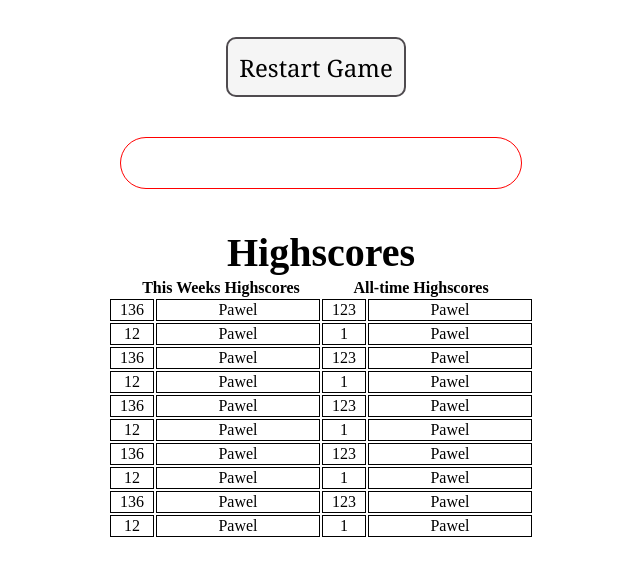
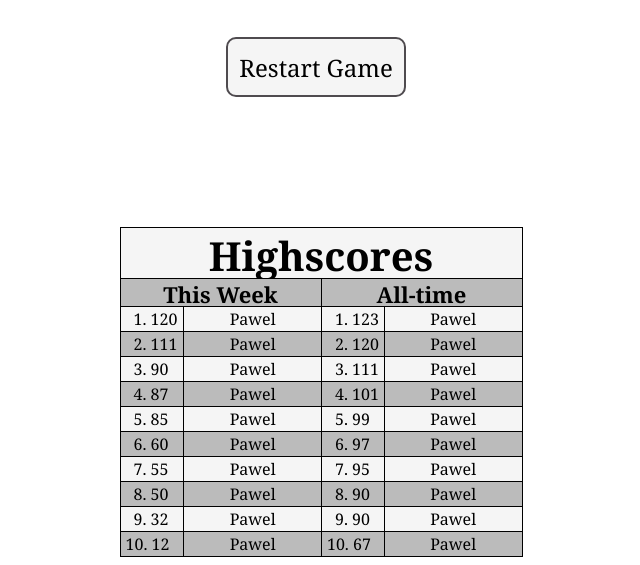
Before and after one commit to PawelKusnierek/LetterTypingGame, a PHP site: page /index.html in a window 1280 px wide. Shown: the part 541-1106 px from the top of the page, without its empty margins (269-909 px from the left). Before the commit the page ends 1078 px from the top, so only its background shows below. Run offline with PHP 8.4, Linux system fonts and the light colour scheme.

Commit message:
refining HighScores table

```diff
--- a/index.html
+++ b/index.html
@@ -42,68 +42,68 @@
 <div id="highScores">
     <h3 id="highScoreTitle">Highscores</h3>
     <div id="databseResults">
-        <h4 id="thisWeekHighScores">This Weeks Highscores</h4>
-        <h4 id="allHighScores">All-time Highscores</h4>
+        <h4 id="thisWeekHighScores">This Week</h4>
+        <h4 id="allHighScores">All-time</h4>
     </div>
     <table>
         <tr>
-            <td class="dbResult">136</td>
+            <td class="dbResult">1. 120</td>
             <td class="dbName">Pawel</td>
-            <td class="dbResult">123</td>
+            <td class="dbResultRight">1. 123</td>
+            <td class="dbName">Pawel</td>
+        </tr>
+        <tr class="whiteBackground">
+            <td class="dbResult">2. 111</td>
+            <td class="dbName">Pawel</td>
+            <td class="dbResultRight">2. 120</td>
             <td class="dbName">Pawel</td>
         </tr>
         <tr>
-            <td class="dbResult">12</td>
+            <td class="dbResult">3. 90</td>
             <td class="dbName">Pawel</td>
-            <td class="dbResult">1</td>
+            <td class="dbResultRight">3. 111</td>
+            <td class="dbName">Pawel</td>
+        </tr>
+        <tr class="whiteBackground">
+            <td class="dbResult">4. 87</td>
+            <td class="dbName">Pawel</td>
+            <td class="dbResultRight">4. 101</td>
             <td class="dbName">Pawel</td>
         </tr>
         <tr>
-            <td class="dbResult">136</td>
+            <td class="dbResult">5. 85</td>
             <td class="dbName">Pawel</td>
-            <td class="dbResult">123</td>
+            <td class="dbResultRight">5. 99</td>
+            <td class="dbName">Pawel</td>
+        </tr>
+        <tr class="whiteBackground">
+            <td class="dbResult">6. 60</td>
+            <td class="dbName">Pawel</td>
+            <td class="dbResultRight">6. 97</td>
             <td class="dbName">Pawel</td>
         </tr>
         <tr>
-            <td class="dbResult">12</td>
+            <td class="dbResult">7. 55</td>
             <td class="dbName">Pawel</td>
-            <td class="dbResult">1</td>
+            <td class="dbResultRight">7. 95</td>
+            <td class="dbName">Pawel</td>
+        </tr>
+        <tr class="whiteBackground">
+            <td class="dbResult">8. 50</td>
+            <td class="dbName">Pawel</td>
+            <td class="dbResultRight">8. 90</td>
             <td class="dbName">Pawel</td>
         </tr>
         <tr>
-            <td class="dbResult">136</td>
+            <td class="dbResult">9. 32</td>
             <td class="dbName">Pawel</td>
-            <td class="dbResult">123</td>
+            <td class="dbResultRight">9. 90</td>
             <td class="dbName">Pawel</td>
         </tr>
-        <tr>
-            <td class="dbResult">12</td>
+        <tr class="whiteBackground">
+            <td class="dbResult dbResult10">10. 12</td>
             <td class="dbName">Pawel</td>
-            <td class="dbResult">1</td>
-            <td class="dbName">Pawel</td>
-        </tr>
-        <tr>
-            <td class="dbResult">136</td>
-            <td class="dbName">Pawel</td>
-            <td class="dbResult">123</td>
-            <td class="dbName">Pawel</td>
-        </tr>
-        <tr>
-            <td class="dbResult">12</td>
-            <td class="dbName">Pawel</td>
-            <td class="dbResult">1</td>
-            <td class="dbName">Pawel</td>
-        </tr>
-        <tr>
-            <td class="dbResult">136</td>
-            <td class="dbName">Pawel</td>
-            <td class="dbResult">123</td>
-            <td class="dbName">Pawel</td>
-        </tr>
-        <tr>
-            <td class="dbResult">12</td>
-            <td class="dbName">Pawel</td>
-            <td class="dbResult">1</td>
+            <td class="dbResultRight dbResult10">10. 67</td>
             <td class="dbName">Pawel</td>
         </tr>
     </table>
--- a/script.js
+++ b/script.js
@@ -55,7 +55,7 @@ function startTimer(display) {
             onTimerEnd();
             return '';
         }
-    }, 1000);
+    }, 1);
 }
 
 function successfulKey() {
--- a/style.css
+++ b/style.css
@@ -161,7 +161,7 @@ button {
     height: 50px;
     font-size: 40px;
     text-align: center;
-    border: 1px solid red;
+    border: 0px solid red;
     background-color: white;
 }
 
@@ -185,47 +185,96 @@ h3 {
 }
 
 #highScoreTitle {
-    width: 400px;
+    width: 401px;
     height: 50px;
     font-size: 40px;
     text-align: center;
+    border: 1px solid black;
+    border-bottom-style: hidden;
+    font-family: Georgia, serif;
+    background-color: var(--background-color);
+
 }
 
 #databseResults {
     display: flex;
     flex: 1;
     flex-wrap: wrap;
+
 }
 
 h4 {
     display: inline;
     margin: 0;
     text-align: center;
+    background-color: rgb(187, 187, 187);
+
 }
 
 #thisWeekHighScores {
     width: 200px;
+    border: 1px solid black;
+    border-right-style: hidden;
+    height: 27px;
+    font-size: 22px;
+    font-family: Georgia, serif;
 }
 
 #allHighScores {
     width: 200px;
+    border: 1px solid black;
+    height: 27px;
+    font-size: 22px;
+    font-family: Georgia, serif;
 }
 
 table {
+width: 403px;
+margin: 0;
+padding: 0;
+font-family: Georgia, serif;
+border-spacing: 0;
+background-color: var(--background-color);
+
 }
 
 tr {
-    width: 400px;
+    margin: 0;
+    width: 405px;
+}
+
+.whiteBackground {
+    background-color: rgb(187, 187, 187);
 }
 
 .dbResult {
     border: 1px solid black;
-    width: 40px;
-    text-align: center;
+    border-top-style: hidden;
+    border-right-style: hidden;
+    width: 62px;
+    text-align: left;
+    text-indent: 12px;
+
+}
+.dbResultRight {
+    border: 1px solid black;
+    border-top-style: hidden;
+    border-right-style: hidden;
+    border-left-style: hidden;
+    width: 61px;
+    text-align: left;
+    text-indent: 12px;
+}
+
+.dbResult10 {
+    text-indent: 4px;
 }
 
 .dbName {
     border: 1px solid black;
-    width: 160px;
+    border-top-style: hidden;
+    width: 140px;
     text-align: center;
+    padding: 0;
+
 }
```
